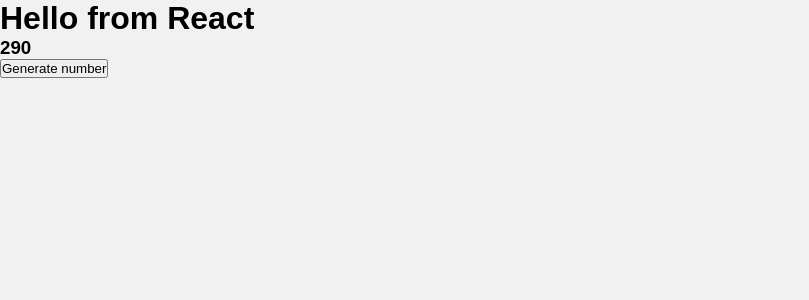
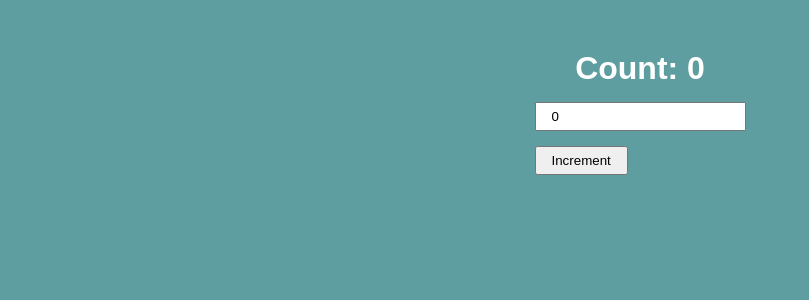
Before and after one commit to Yuliia9719/__react, a React (Vite) app: page / in a window 1280 px wide. Shown: the top 300 px of the page, without its empty margins (0-809 px from the left). Built offline with nearby package versions, Linux system fonts and the light colour scheme.

Commit message:
added stateful and stateless

```diff
--- a/src/App.jsx
+++ b/src/App.jsx
@@ -1,11 +1,18 @@
+import { useState } from "react";
 import Button from "./components/Button.jsx";
 
 const App = () => {
+  const [count, setCounter] = useState(0);
+  const incrementCount = () => {
+    setCounter(count + 1);
+  };
   return (
     <div>
-      <h1>Hello from React</h1>
-
-      <Button min={35} max={395} />
+      <h1>
+        Count: {count}
+      </h1>
+      <input type="text" value={count} />
+      <Button onClick={incrementCount} />
     </div>
   );
 };
--- a/src/components/Button.jsx
+++ b/src/components/Button.jsx
@@ -1,21 +1,5 @@
-import React, { useState } from "react";
-import randomizer from "../utils/randomizer.js";
-
-const Button = ({ min, max }) => {
-  const [num, setNum] = useState(randomizer(min, max));
-  const generateRandomNum = () => {
-    setNum(randomizer(min, max));
-  };
-  return (
-    <div>
-      <h3>
-        {num}
-      </h3>
-      <button type="button" onClick={generateRandomNum}>
-        Generate number
-      </button>
-    </div>
-  );
+const Button = ({ onClick }) => {
+  return <button onClick={onClick}>Increment</button>;
 };
 
 export default Button;
--- a/src/index.css
+++ b/src/index.css
@@ -7,6 +7,10 @@
 body {
   font-family: sans-serif;
   background: #f1f1f1;
+  display: flex;
+  justify-content: center;
+  margin-top: 50px;
+  background-color: cadetblue;
 }
 
 .orange {
@@ -16,3 +20,16 @@ body {
 .btn-info {
   background-color: yellow;
 }
+
+h1 {
+  color: white;
+  text-align: center;
+}
+
+button,
+input {
+  display: block;
+  margin-top: 15px;
+  padding: 5px 15px;
+
+}
```
